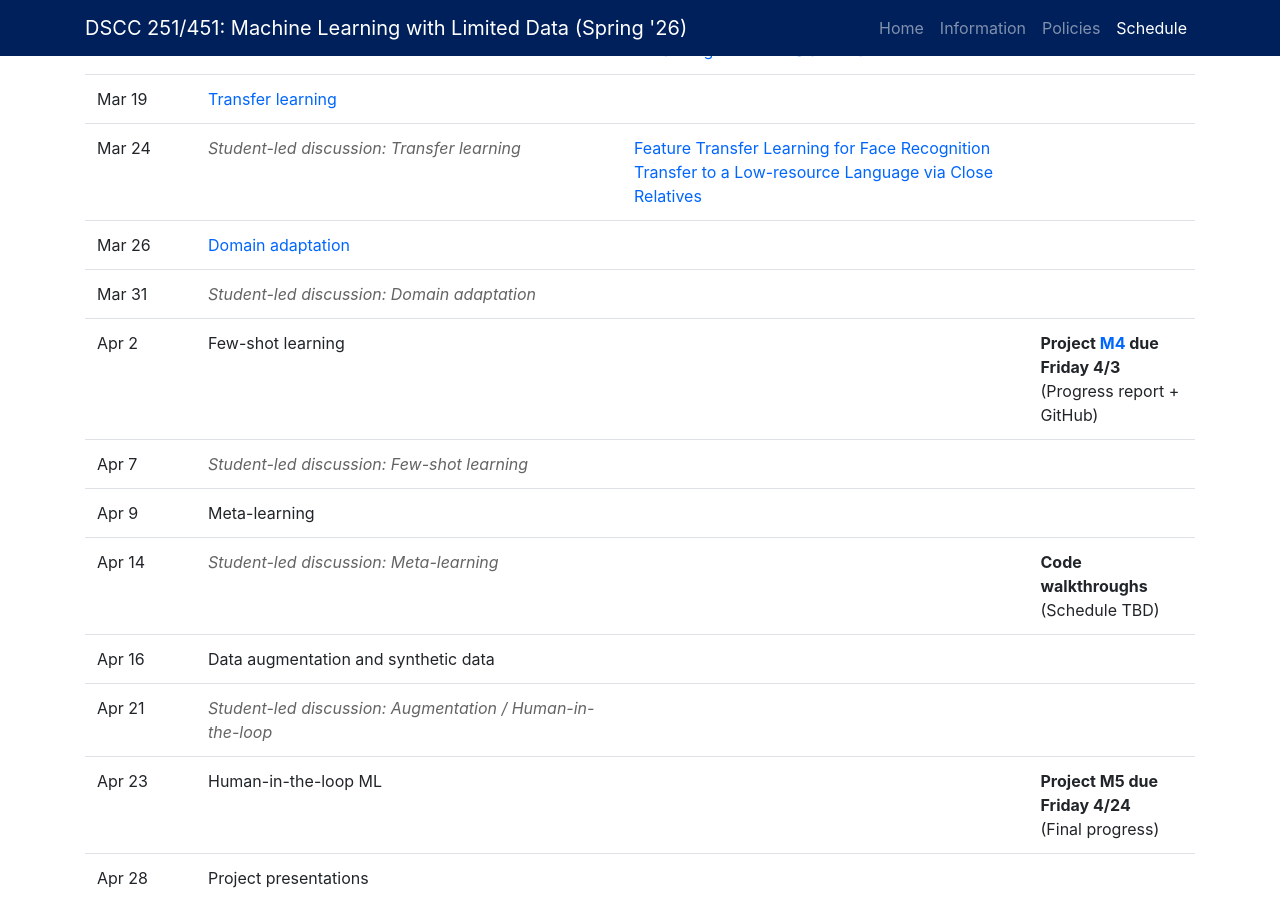
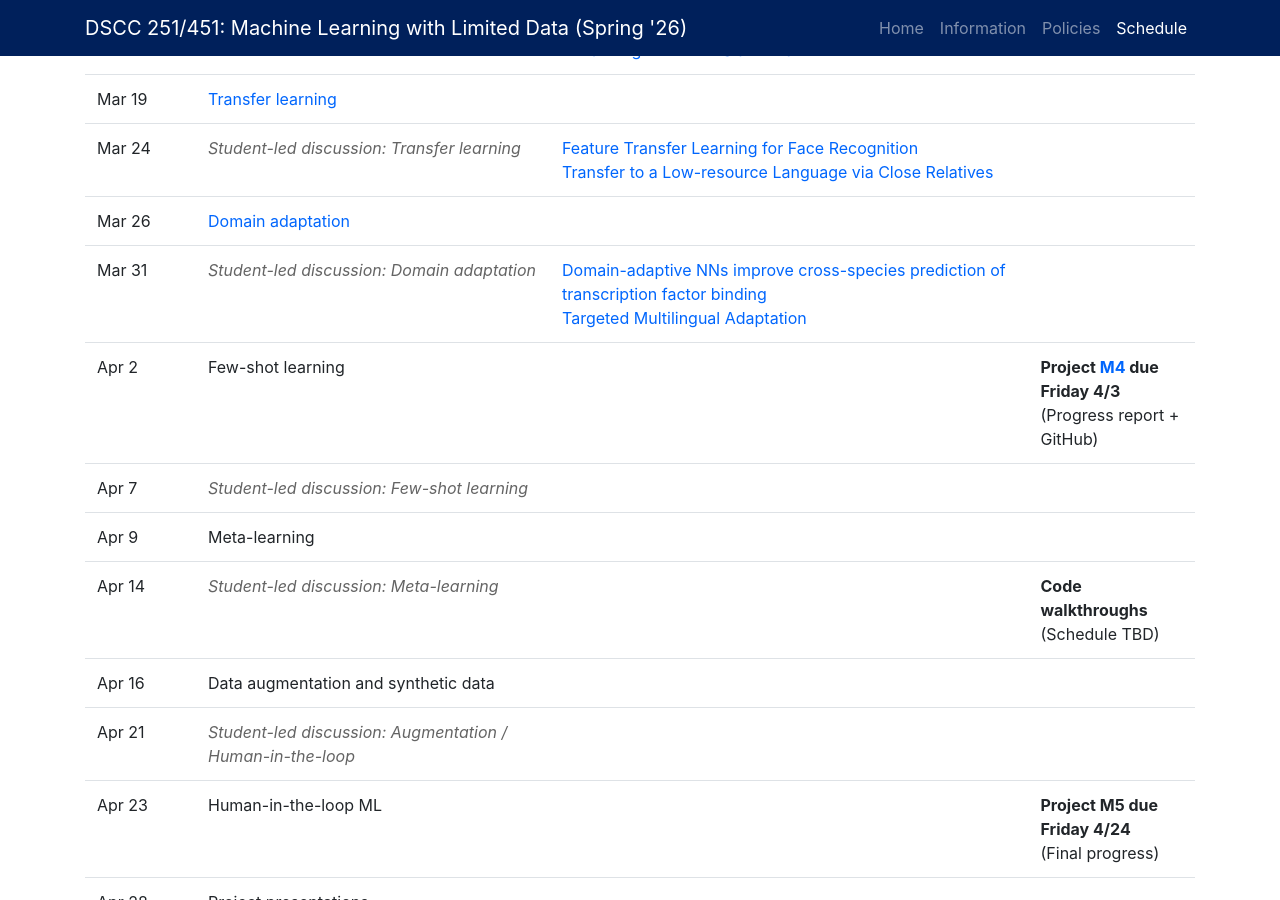
Before and after one commit to cmdowney88/cmdowney88.github.io, a Jekyll site: the page teaching/dscc251/spring26/index.html, which Jekyll copies as it is, in a window 1280 px wide and 900 px high, scrolled down 4816 px. Built offline with Jekyll 4.4.1, drawn with Linux system fonts in a browser that asks for light colours.

Commit message:
dscc251: add Domain Adaptation readings

```diff
--- a/teaching/dscc251/spring26/index.html
+++ b/teaching/dscc251/spring26/index.html
@@ -500,7 +500,10 @@
 							<tr>
 								<td>Mar 31</td>
 								<td><em>Student-led discussion: Domain adaptation</em></td>
-								<td></td>
+								<td>
+									<a href="https://arxiv.org/pdf/1803.09014" target="_blank">Domain-adaptive NNs improve cross-species prediction of transcription factor binding</a>
+									<br><a href="https://aclanthology.org/2024.findings-emnlp.918/" target="_blank">Targeted Multilingual Adaptation</a>
+								</td>
 								<td></td>
 							</tr>
 							<tr>
```
